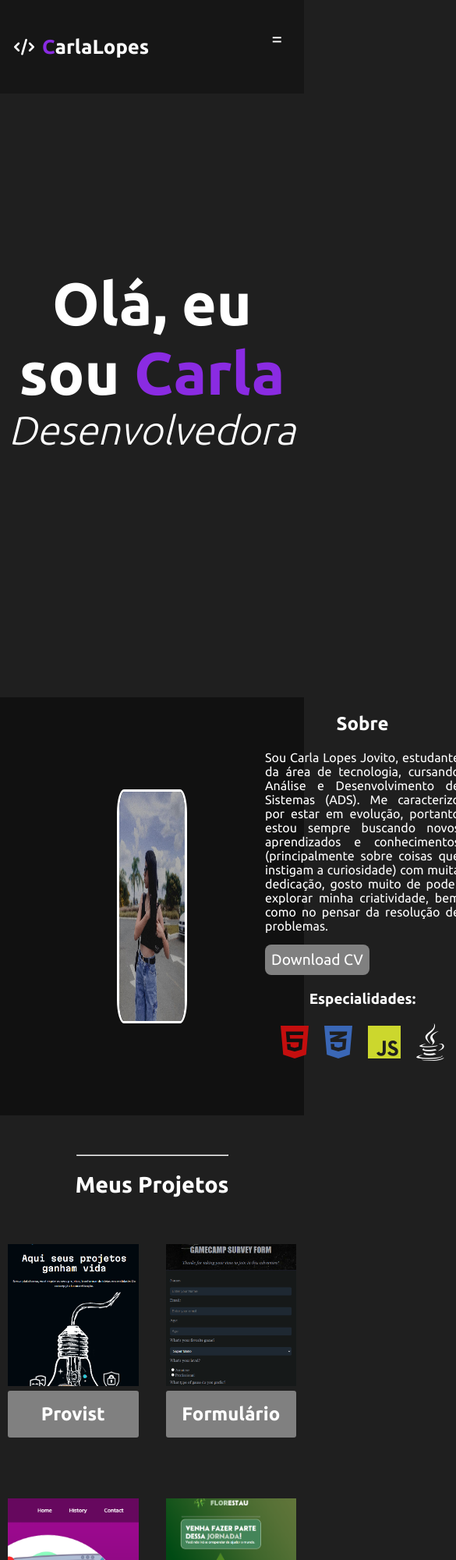
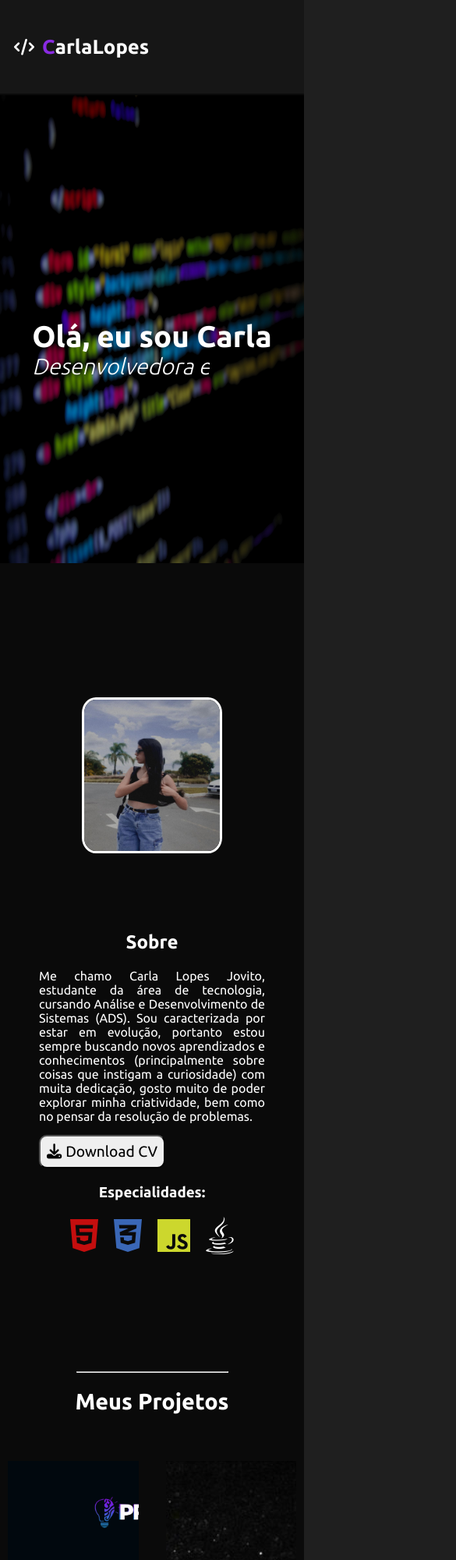
Before and after one commit to carlalopesj/meu-portifolio, a plain HTML site: page index.html in a window 390 px wide. Shown: the top 2000 px of the page at 78% size, 585 px wide, since content can reach past the window. Drawn offline with Linux system fonts and the light colour scheme; a web font is replaced by a local one.

Commit message:
Mudança Home
- Adicionando efeito de digitação
- Foto de fundo

```diff
--- a/index.html
+++ b/index.html
@@ -15,7 +15,7 @@
                 <p id="p-logo"><a href="#home"><span>C</span>arla<spam>L</spam>opes</a></p>
             </div>
             <div class="navbar">
-                <button class="menu-btn">=</button>
+                <!--<button class="menu-btn">=</button> -->
                 <ul id="ul">
                     <li class="li">
                         <a href="#home" class="link">Home</a>
@@ -29,7 +29,6 @@
                     <li class="li">
                         <a href="#contact" class="link">Contatos</a>
                     </li>
-                        <!--<button id="project-btn">Project</button> -->
                 </ul>
         </nav>
     </header>
@@ -37,9 +36,10 @@
     <main class="main">
 
         <section id="home">
+            <!--<img src="/imagem/fundo-code.jpg"> -->
             <div id="text">
-                <h1>Olá, eu sou <span>Carla</span></h1>
-                <p>Desenvolvedora</p>
+                <h1>Olá, eu sou Carla</h1>
+                <p>Desenvolvedora e Programadora</p>
             </div>
             <!--<img id="home-img" src="imagem/tech.png" /> -->
         </section>
@@ -49,8 +49,8 @@
                 <img src="imagem/foto-carla.jpeg">
                 <div class="text-sobre-mim">
                     <h2>Sobre</h2>
-                    <p>Sou Carla Lopes Jovito, estudante da área de tecnologia, cursando Análise e Desenvolvimento de Sistemas (ADS). Me caracterizo por estar em evolução, portanto estou sempre buscando novos aprendizados e conhecimentos (principalmente sobre coisas que instigam a curiosidade) com muita dedicação, gosto muito de poder explorar minha criatividade, bem como no pensar da resolução de problemas.</p>
-                    <button class="btn-cv">Download CV</button>
+                    <p>Me chamo Carla Lopes Jovito, estudante da área de tecnologia, cursando Análise e Desenvolvimento de Sistemas (ADS). Sou caracterizada por estar em evolução, portanto estou sempre buscando novos aprendizados e conhecimentos (principalmente sobre coisas que instigam a curiosidade) com muita dedicação, gosto muito de poder explorar minha criatividade, bem como no pensar da resolução de problemas.</p>
+                    <a href="Carla - Currículo.pdf" target="_blank"><button class="btn-cv"><i class="fa-solid fa-download" style="color: #000000; padding-right: 5px;"></i>Download CV</button></a>
                     <h3>Especialidades:</h3>
                     <div class="icone-especialidades">
                         <i class="fa-brands fa-html5" style="color: #c40e0e;"></i>
@@ -113,9 +113,9 @@
                 <p>Como você prefere entrar em contato?</p>
             </div>
             <div class="icons">
-                <a><i class="fa-sharp fa-solid fa-envelope"></i></a>
-                <a><i class="fa-brands fa-square-whatsapp"></i></a>
-                <a><i class="fa-brands fa-square-instagram"></i></a>
+                <a href="https://criarmeulink.com.br/u/1703379889" target="_blank"><i class="fa-sharp fa-solid fa-envelope"></i></a>
+                <a href="https://criarmeulink.com.br/u/1703379997" target="_blank"><i class="fa-brands fa-square-whatsapp"></i></a>
+                <a href=""><i class="fa-brands fa-square-instagram"></i></a>
                 <a href="https://www.linkedin.com/in/carlalopesjovito/" target="_blank"><i class="fa-brands fa-linkedin"></i></a>
                 <a href="https://github.com/carlalopesj" target="_blank"><i class="fa-brands fa-square-github"></i></a>
             </div>
--- a/script.js
+++ b/script.js
@@ -13,3 +13,20 @@ function mostrarDescricao(elemento) {
   function esconderDescricao(elemento) {
     elemento.querySelector('.descricao').style.opacity = 0;
   }
+
+//Efeito de digitação
+const textoOriginal = "Seu Texto Aqui";
+const elementoTexto = document.getElementById("textoDigitado");
+
+let index = 0;
+
+function escreverTexto() {
+  elementoTexto.textContent = textoOriginal.slice(0, index);
+  index++;
+
+  if (index <= textoOriginal.length) {
+    setTimeout(escreverTexto, 100); // Ajuste o tempo (em milissegundos) entre cada letra
+  }
+}
+
+escreverTexto();
--- a/style.css
+++ b/style.css
@@ -86,15 +86,27 @@ span a:hover {
 }
 
 /*Início main*/
+main {
+    background-color: rgb(10, 10, 10);
+}
 
 /*Home*/
 #home {
+    background: url('/imagem/foto-code.jpg') center/100% 600px no-repeat;
     display: flex;
     flex-direction: row;
     justify-content: space-around;
     align-items: center;
-    padding-top: 80px;
+    padding-top: 50px;
     height: 100vh;
+}
+
+/*
+#home img {
+    padding-top: 40px;
+    height: 400px;
+    width: 100%;
+    filter: blur(10px);
 }
 
 /*Texto da home*/
@@ -106,14 +118,28 @@ span a:hover {
     font-size: 3.2rem;
 }
 
-#text span {
-    color: blueviolet;
+#text p {
+    font-family: 'Ubuntu', sans-serif;
+    font-size: 2.4rem;
+    font-weight: 300;
+    font-style: italic;
+    width: 29ch;
+    white-space: nowrap;
+    overflow: hidden;
+    animation: typing 2s steps(29) infinite, blinking 0.5s infinite step-end alternate;
 }
 
-#text p {
-    font-family: 'Ubuntu', sans-serif;
-    font-weight: 300;
-    font-style: italic;
+/*Efeito de digitação*/
+@keyframes typing {
+    from {
+        width: 0;
+    }
+}
+
+@keyframes blinking {
+    50% {
+        border-color: transparent;
+    }
 }
 
 .menu-btn {
@@ -122,11 +148,10 @@ span a:hover {
 
 /*Sobre mim*/
 #sobre {
-    background-color: rgb(17, 17, 17);
+    background-color: rgb(10, 10, 10);
 }
 
 .sobre-mim {
-    margin-top: 50px;
     display: flex;
     flex-direction: row;
     align-items: center;
@@ -158,6 +183,8 @@ span a:hover {
     font-size: 1.2rem;
     padding: 8px;
     margin-top: 15px;
+    border-radius: 10px;
+    margin-bottom: 20px;
 }
 
 .text-sobre-mim h3 {
@@ -184,7 +211,7 @@ span a:hover {
 }
 
 #projects {
-    background-color: #1f1f1f;
+    background-color: rgb(10, 10, 10);
     color: #fff;
     text-align: center;
     margin-top: 50px;
@@ -197,65 +224,7 @@ span a:hover {
     font-weight: 600;
 }
 
-.proj-img {
-    height: calc(100% - 6.8rem);
-    width: 100%;
-    object-fit: cover;
-}
-
-img {
-    max-width: 100%;
-    height: auto;
-}
-
-/*Título/nome de cada projeto*/
-.proj-title {
-    color: white;
-    width: 100%;
-    background-color: grey;
-    border-radius: 3px;
-    margin: 0;
-    padding: 1rem 0;
-}
-.proj-title:hover {
-    background-color: #4f266b;
-}
-
-/*Divisões do projeto usando grid*/
-.grid a {
-    text-decoration: none;
-    font-size: 1.5rem;
-    font-family: 'Raleway', sans-serif;
-    font-weight: bold;
-}
-
-.grid {
-    display: grid;
-    grid-template-columns: repeat(3, 1fr);
-    grid-template-rows: repeat(2, 1fr);
-    grid-gap: 20px;
-    margin: 0 8rem;
-    width: 100%;
-    max-width: 1280px;
-}
-
-button {
-    background-color: gray;
-    color: white;
-    border: none;
-    border-radius: 8px;
-    padding: 18px;
-    font-size: 1.5rem;
-    margin-bottom: 20px;
-}
-
-button:hover {
-    cursor: pointer;
-    background-color: darkgray;
-}
-
 /*Parte descrição dos projetos com imagens e textos*/
-
 .projeto {
     position: relative;
     margin: 10px;
@@ -290,7 +259,7 @@ button:hover {
 
 /*Contatos*/
 #contact {
-    background: linear-gradient(60deg, rgb(42, 42, 42), rgb(70, 69, 69));
+    background-color: rgb(10, 10, 10);
     height: 100vh;
     display: flex;
     flex-direction: column;
@@ -338,7 +307,7 @@ button:hover {
 
 /*Rodapé do site*/
 .footer{
-    background: linear-gradient(60deg, rgb(42, 42, 42), rgb(70, 69, 69));
+    background-color: rgb(10, 10, 10);
     color: rgb(218, 214, 214);
     text-align: center;
     padding-top: 10px;
@@ -372,10 +341,31 @@ button:hover {
         display: flex;
     }
 
-    #home img {
-        display: none;
+    /*Parte principal*/
+
+    /*Home*/
+
+    #text h1 {
+        font-size: 2.4rem;
     }
 
+    #text p {
+        font-size: 1.8rem;
+        white-space: nowrap;
+    }
+
+
+    /*Sobre mim*/
+    .sobre-mim {
+        flex-direction: column;
+        padding: 50px;
+    }
+    .sobre-mim img {
+        height: 200px;
+        width: 180px;
+    }
+
+    /*Divisão dos projetos*/
     .grid {
         display: grid;
         grid-template-columns: repeat(2, 1fr);
@@ -392,7 +382,6 @@ button:hover {
     .text p {
         font-size: 1.2rem;
     }
-
     .icons {
         display: flex;
         flex-direction: row;
```
Also changed, not shown: imagem/foto-code.jpg (added), imagem/fundo-program-pc.jpg (added), 2 other files.
